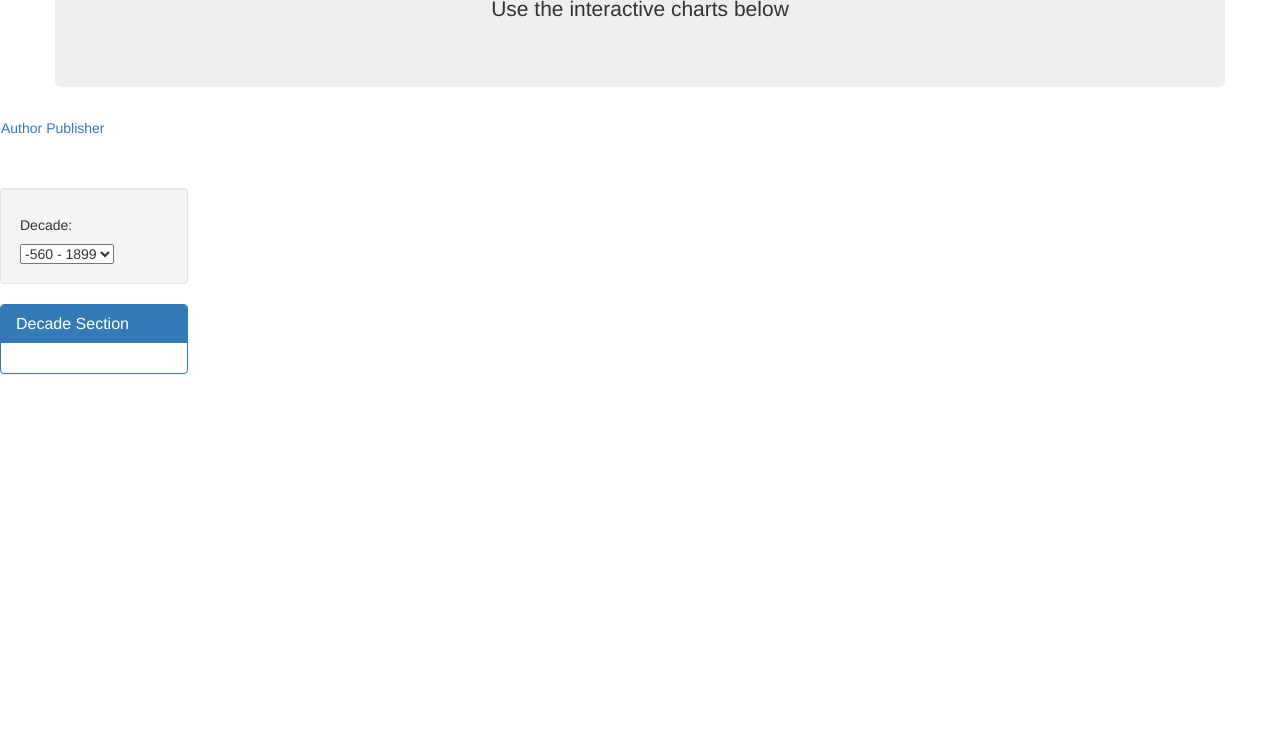
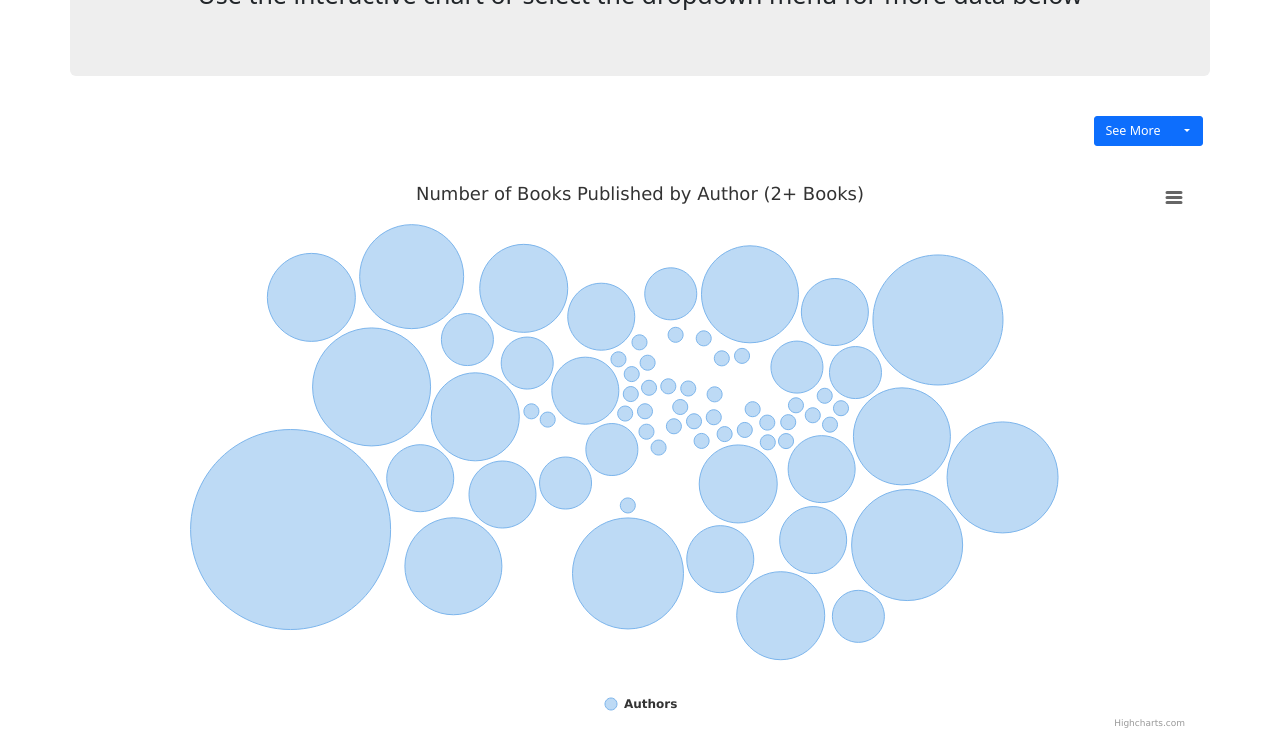
Before and after one commit to mthachet24/Project-2, a plain HTML site: page index.html in a window 1280 px wide. Shown: the part 153-884 px from the top of the page. Before the commit the page ends 800 px from the top, so only its background shows below. Drawn offline with nearby package versions, Linux system fonts and the light colour scheme; no server answers; animation ran at ten frames a second.

Commit message:
final commit

```diff
--- a/index.html
+++ b/index.html
@@ -7,6 +7,14 @@
   <meta http-equiv="X-UA-Compatible" content="ie=edge">
   <title>Booksy</title>
   <link rel="stylesheet" href="https://maxcdn.bootstrapcdn.com/bootstrap/3.3.7/css/bootstrap.min.css">
+  <script src="https://code.jquery.com/jquery-3.3.1.slim.min.js" integrity="sha384-q8i/X+965DzO0rT7abK41JStQIAqVgRVzpbzo5smXKp4YfRvH+8abtTE1Pi6jizo" crossorigin="anonymous"></script>
+  <script src="https://cdnjs.cloudflare.com/ajax/libs/popper.js/1.14.7/umd/popper.min.js" integrity="sha384-UO2eT0CpHqdSJQ6hJty5KVphtPhzWj9WO1clHTMGa3JDZwrnQq4sF86dIHNDz0W1" crossorigin="anonymous"></script>
+  <script src="https://stackpath.bootstrapcdn.com/bootstrap/4.3.1/js/bootstrap.min.js" integrity="sha384-JjSmVgyd0p3pXB1rRibZUAYoIIy6OrQ6VrjIEaFf/nJGzIxFDsf4x0xIM+B07jRM" crossorigin="anonymous"></script>
+  <link href="https://cdn.jsdelivr.net/npm/bootstrap@5.1.0/dist/css/bootstrap.min.css" rel="stylesheet"
+        integrity="sha384-KyZXEAg3QhqLMpG8r+8fhAXLRk2vvoC2f3B09zVXn8CA5QIVfZOJ3BCsw2P0p/We" crossorigin="anonymous">
+  <meta name="viewport" content="width=device-width, initial-scale=1, shrink-to-fit=no">
+  <link rel="stylesheet" href="https://cdn.jsdelivr.net/npm/bootstrap@5.1.0/dist/css/bootstrap.min.css" integrity="sha384-KyZXEAg3QhqLMpG8r+8fhAXLRk2vvoC2f3B09zVXn8CA5QIVfZOJ3BCsw2P0p/We" crossorigin="anonymous">
+  <link rel="stylesheet" href="indexstyle.css">
 </head>
 
 <body>
@@ -14,50 +22,51 @@
     <div class="container">
       <div class="row">
         <div class="col-md-12 jumbotron text-center">
-          <h1>Books</h1>
-          <p>Use the interactive charts below</p>
+          <h1 id= "redder">Books by Author</h1>
+          <p id="larger" class="bolder">Use the interactive chart or select the dropdown menu for more data below</p>
         </div>
       </div>
     </div>
+    <div class = "row"></div>
+      <div class="col-md-12">
         <div class="navbar">
           <div class="head">
-            <a class="right-head nav-item " target="blank" href="index.html">Author</a>
-            <a class="right-head nav-item " target="blank" href="publisher.html">Publisher</a>
+
+        </div>
+          <div class="container  justify-content-lg-end">
+            <div class="btn-group">
+              <button type="button" class="btn btn-primary btn-lg">See More</button>
+              <button type="button" class="btn btn-lg btn-primary dropdown-toggle dropdown-toggle-split" data-toggle="dropdown" aria-haspopup="true" aria-expanded="false">
+                <span class="sr-only">Toggle Dropdown</span>
+              </button>
+              <div class="dropdown-menu">
+                <a class="dropdown-item" href="index.html">Books by Author</a>
+                <a class="dropdown-item" href="auth_unit_sold.html">Units Sold by Author</a>
+                <a class="dropdown-item" href="publisher.html">Publisher</a>
+                <a class="dropdown-item" href="#">Something else here</a>
+              </div>
+            </div>
+          </div>
+        </div>
       </div>
     </div>
     <div class="row">
-        <div class="col-md-6">
-          <div class="bubble container">
-            <div id="bubble book_count"></div>
+        <div class="col-md-12">
+          <div class="bubble container" id="bubblechart">
           </div>
         </div>
-        <div class="col-md-6">
-            <div id="bubble units_sold"></div>
     </div>
-    </div>
-    <div class="row">
-        <div class="col-md-2">
-          <div class="well">
-            <h5>Decade:</h5>
-            <select id="selDataset" onchange="optionChanged(this.value)"></select>
-          </div>
-          <div class="panel panel-primary">
-            <div class="panel-heading">
-              <h3 class="panel-title">Decade Section</h3>
-            </div>
-            <div id="decade-metadata" class="panel-body"></div>
-          </div>
-        </div>
-        <div class="col-md-5">
-          <div id="bar"></div>
-        </div>
-        <div class="col-md-5">
-          <div id="gauge"></div>
-        </div>
-      </div>
+
       <script src="https://d3js.org/d3.v7.min.js"></script>
+      <script src="http://code.highcharts.com/highcharts.js"></script>
+      <script src="http://code.highcharts.com/highcharts-more.js"></script>
+      <script src="http://code.highcharts.com/modules/exporting.js"></script>
       <script src="plot_authors.js"></script>
-      <script src="http://code.highcharts.com/highcharts.js"></script>
+
+
+      <!-- <script src="https://github.highcharts.com/master/highcharts.js"></script>
+      <script src="https://github.highcharts.com/master/highcharts-more.js"></script>
+      <script src="https://github.highcharts.com/master/modules/exporting.js"></script> -->
 
     </div>
 
--- /dev/null
+++ b/indexstyle.css
@@ -0,0 +1,11 @@
+#larger {
+   font-size: 25px;
+}
+
+#bolder {
+    color: royalblue;
+}
+
+#redder {
+    color: royalblue
+}
--- a/plot_authors.js
+++ b/plot_authors.js
@@ -1,39 +1,105 @@
 // author plots.js
 function getAuthors(data){
-    authorList = []
-    authorBookCount = []
+    console.log("getAuthors", data);
+    var authorBubbles = [];
     for (var a = 0; a <data.length; a ++){
-        authorList.push(data[a].author)
-        authorBookCount.push(data[a].book_count)
+        if(data[a].book_count > 2) {
+            authorBubbles.push({
+                "name": data[a].author,
+                "value": data[a].book_count
+            });
 
         }
+    };
+
     //console.log(authorList)
+    return authorBubbles;
+};
+
+function getUnits(data){
+    console.log("getUnits", data);
+    var unitsBubbles = [];
+    for (var u = 0; u <data.length; u ++){
+        if(data[u].book_count > 2) {
+            unitsBubbles.push({
+                "name": data[u].author,
+                "value": data[u].units_sold
+            });
+
+        }
+    };
+
+    //console.log(authorList)
+    return unitsBubbles;
 };
 
 function buildsetCharts(data){
-     d3.json("authors.json").then(function(data){
+     d3.json("author.json").then(function(data){
 
-        authorsdata = getAuthors(data);
+            var authorsdata = getAuthors(data);
+            console.log(authorsdata);
 
-         Highcharts.chart('bubble container', {
+            Highcharts.chart('bubblechart',
+                {
                     chart: {
                         type: 'packedbubble',
+                        height: '50%',
+                    },
+                    plotOptions: {
+                        packedbubble: {
+                            minSize: 15,
+                            maxSize: 200
+                        }
                     },
                     title: {
-                 text: 'Number of Books Published by Author'
+                        text: 'Number of Books Published by Author (2+ Books)'
                     },
-             series: [{
-                 data: [{
-                     value:authorBookCount,
-                     name: authorList,
-                  }]
+                    tooltip: {
+                        useHTML: true,
+                        pointFormat: '<b>{point.name}:</b> {point.y}</sub>'
+                    },
+                    SplotOptions: {
+                        packedbubble: {
+                            dataLabels: {
+                                enabled: true,
+                                format: '{point.name}',
+                                style: {
+                                    color: 'black',
+                                    textOutline: 'none',
+                                    fontWeight: 'normal'
+                                }
+                            },
+                            minPointSize: 5
+                        }
+                    },
+                    series: [
+                        {
+                            name: "Authors",
+                            data: authorsdata,
+                        }
+                    ]
+                }
+            )
 
 
+            }
+        )
 
-     }]
-})
-})};
+};
+
+
 // function buildchangablechart(Decade){
+// //     values = [1,65,8,98,689,12,33,2,3,789];
+// // var topValues = values.sort((a,b) => b-a).slice(0,5);
+// // console.log(topValues); // [789,689,98,65,33]
+//     d3.json("books.json").then(function(data){
+//     var filtered_data =
+
+
+//     console.log(filtered_data)
+//     var units_sold = filtered_data.units_sold
+//     console.log(units_sold)
+
 //     //put code to get variables here
 //     // avg rating top authors (top author by units sold)
 
@@ -54,17 +120,30 @@ function buildsetCharts(data){
 
 //       Plotly.newPlot('Author_bar', auth_bar_data, auth_bar_layout);
 
-// }
 
 function init(){
-    var dropdown = d3.select("#selDataset");
-    d3.json("books.json").then(function(data){
+    d3.json("author.json").then(function(authordata){
+        buildsetCharts(authordata);
+        // var authorsdata = getAuthors(authordata)
 
-         var decades = Object.keys(data)
-         decades.forEach((decade) =>{
-            dropdown.append("option")
-            .text(decade)
-        })})
+        // console.log(authorList)
+        // console.log(authorBookCount)
+        // buildsetCharts(authorsdata)
+
+
+    });
+    // var dropdown = d3.select("#selDataset");
+    // d3.json("books.json").then(function(data){
+
+    //      var decades = Object.keys(data)
+    //      decades.forEach((decade) =>{
+    //         dropdown.append("option")
+    //         .text(decade)
+    //         .property("value", decade);
+    //     const decadeOne = decades[0]
+    //     buildchangablechart(decadeOne)
+    //     });
+    //     })}
      //     sampleName.forEach((sample)=>{
      //         dropdown.append("option")
      //         .text(sample)
@@ -77,18 +156,8 @@ function init(){
 
     //_________________________________________________________
     //wont stay here this is to test that the function works
-         d3.json("author.json").then(function(authordata){
-            buildsetCharts(authordata);
-        // var authorsdata = getAuthors(authordata)
 
-        // console.log(authorList)
-        // console.log(authorBookCount)
-        // buildsetCharts(authorsdata)
-
-
-    })
-    //_________________________________________________________
-     };
+    //________________________________________________________;
 // }
 
 // function optionChanged(newSample) {
@@ -110,5 +179,5 @@ function init(){
 //     //     PANEL.append("h6").text(`${key.toUpperCase()}: ${value}`);
 //     //     });
 //     //   });
-//     }
+     }
 init();
```
Also changed, not shown: auth_unit_sold.html (added, +73 -0 lines), plot_author2.js (added, +75 -0 lines), plots_publishers.js (deleted, +0 -111 lines), publisher.html (+32 -26 lines). Lines whose indentation alone changed are shown as unchanged.
